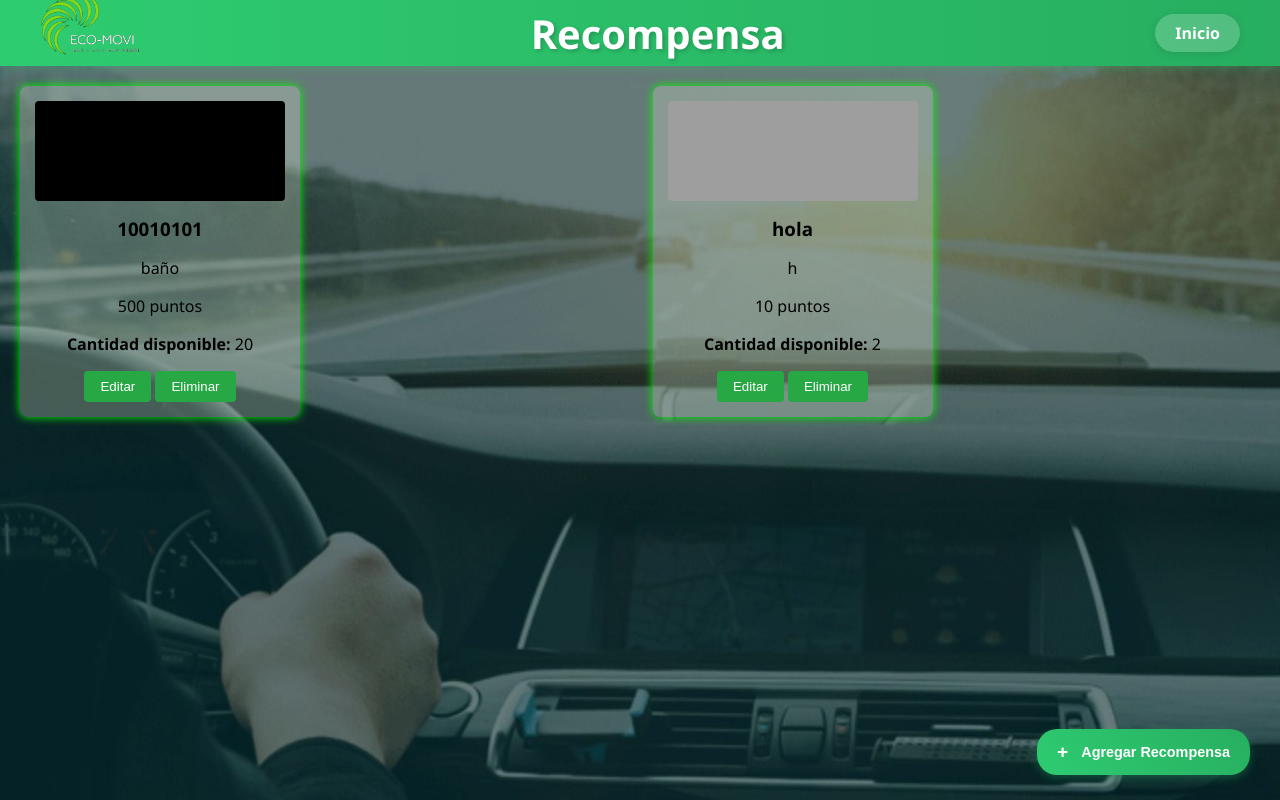
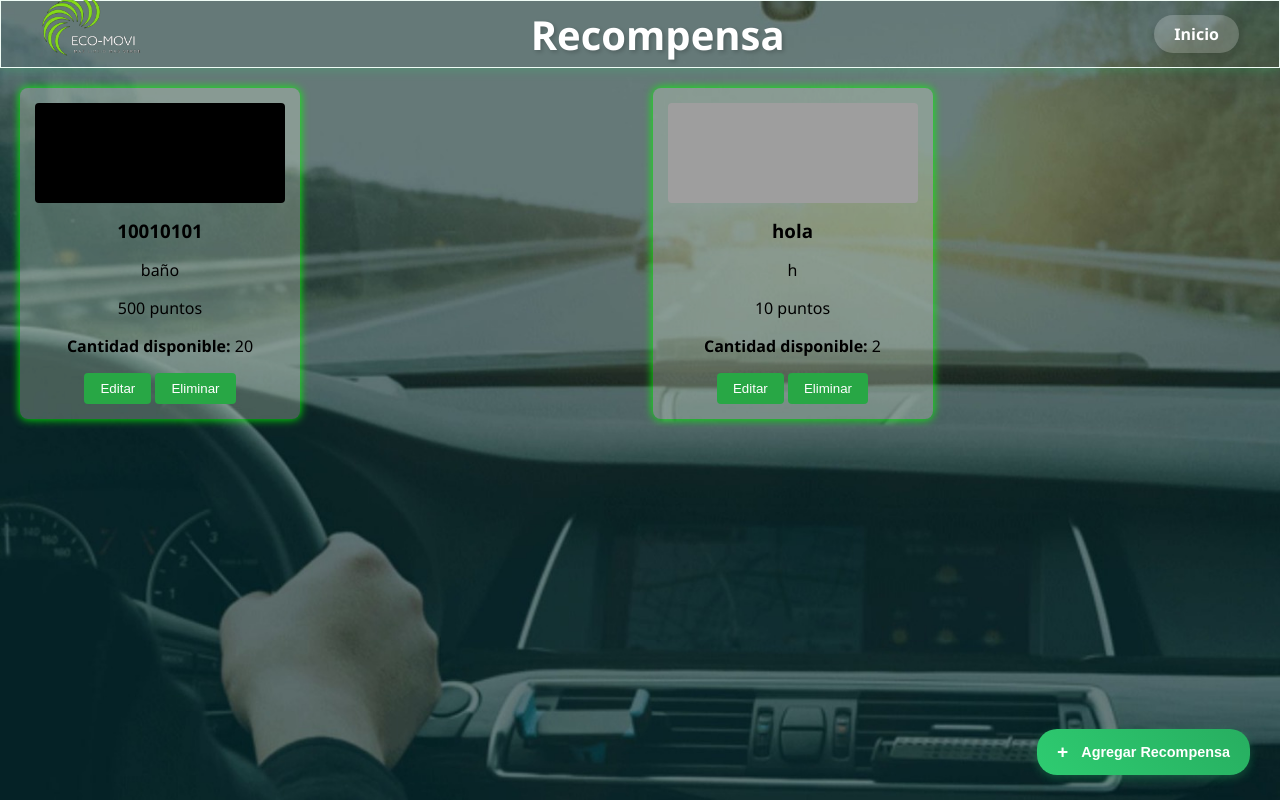
Before and after one commit to Ingkevin2024/ECOMOVIWEB, a PHP site: the page made by recompensa(Admi).php in a window 1280 px wide. Run offline with PHP 8.4, Linux system fonts and the light colour scheme; data comes from the database, SQL or seed files in the repository; grey boxes are pictures that could not be loaded.

Commit message:
Update recompensa(admi).css

```diff
--- a/recompensa(admi).css
+++ b/recompensa(admi).css
@@ -11,7 +11,7 @@ body {
 }
 
 header nav {
-    background: linear-gradient(90deg, #2ecc71, #27ae60);
+   border: 1px solid #effcf6;
     color: #fff;
     padding: 8px 20px;
     display: flex;
```
